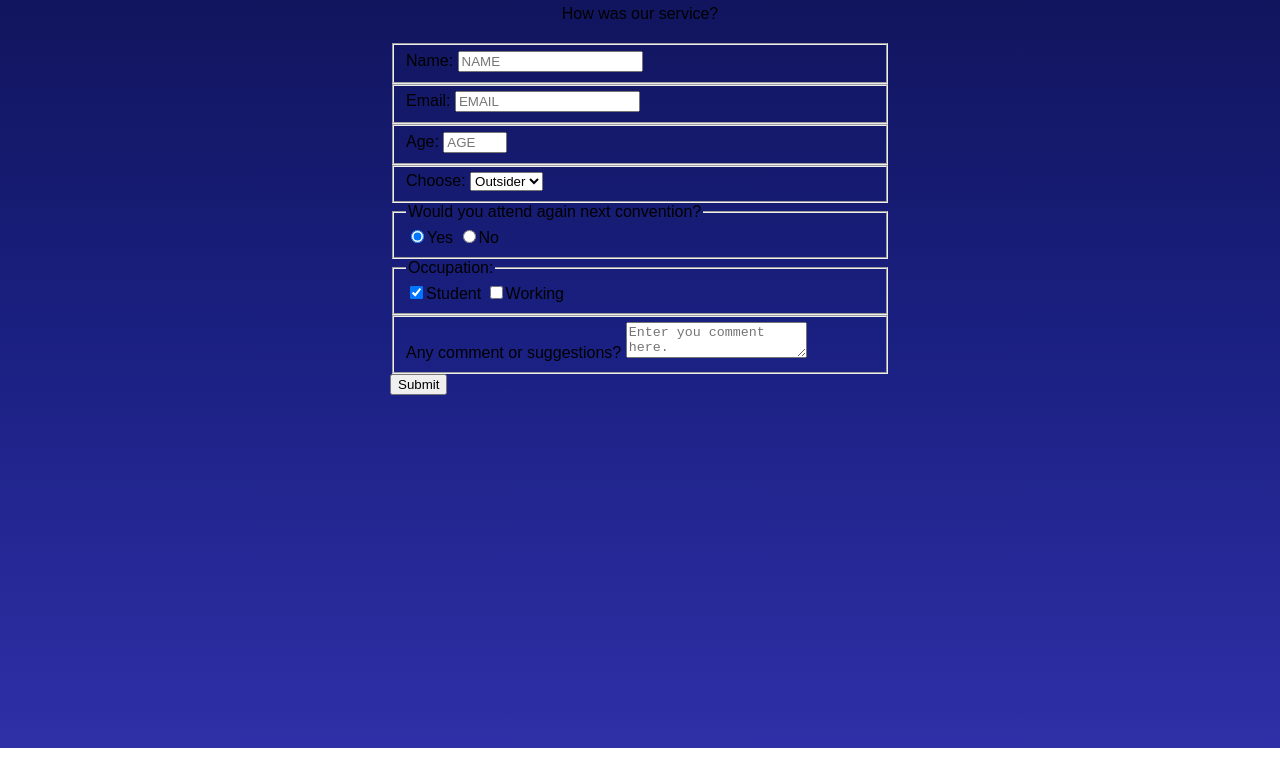
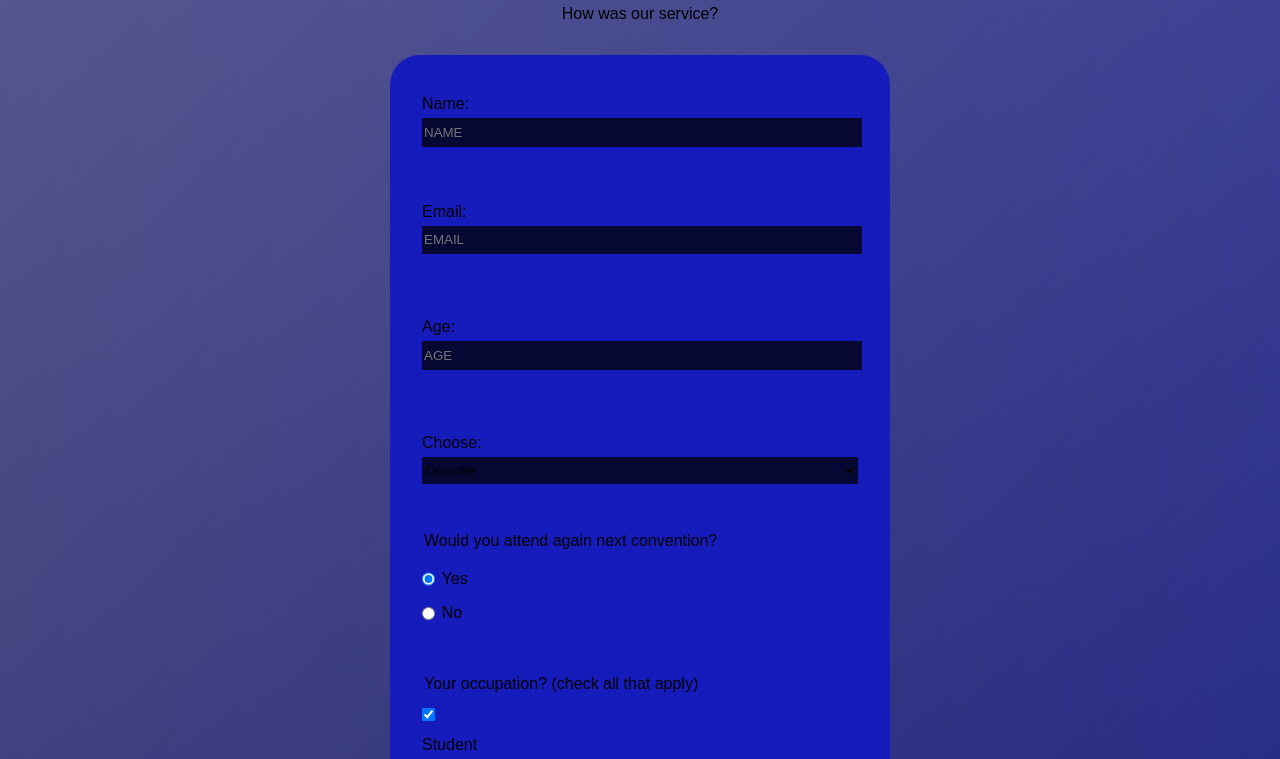
Before and after one commit to 0asisCat/survey-form-fcc, a plain HTML site: page index.html in a window 1280 px wide. Shown: the part 68-827 px from the top of the page. Drawn offline with Linux system fonts and the light colour scheme.

Commit message:
submit margin

```diff
--- a/index.html
+++ b/index.html
@@ -29,13 +29,13 @@
       </fieldset>
       <fieldset>
         <legend>Would you attend again next convention?</legend>
-            <label><input type="radio" name="radio" value="yes" checked>Yes</label>
-            <label><input type="radio" name="radio" value="No">No</label>
+            <label><input type="radio" name="radio" value="yes" class="inline" checked>Yes</label>
+            <label><input type="radio" name="radio" value="No" class="inline">No</label>
       </fieldset>
       <fieldset>
-        <legend>Occupation:</legend>
-          <input type="checkbox" value="Student" name="occupation" checked><label>Student</label>
-          <input type="checkbox" value="Working" name="occupation" ><label>Working</label>
+        <legend>Your occupation? (check all that apply)</legend>
+          <input type="checkbox" value="Student" name="occupation" class="inline" checked><label>Student</label>
+          <input type="checkbox" value="Working" name="occupation" class="inline"><label>Working</label>
       </fieldset>
       <fieldset>
         <label>Any comment or suggestions?
--- a/styles.css
+++ b/styles.css
@@ -1,5 +1,19 @@
-body{width:100%;height:100vh;margin:0;background-color:#1a2081;font-family: Ggsans, sans-serif;font-size: 16px;font-weight:400;background: linear-gradient(hsl(237, 70%, 20%),hsl(236.5, 66.5%, 30.4%), hsl(240, 56%, 42%));}
+body{width:100%;height:120vh;margin:0;background-color:#1a2081;font-family: Ggsans, sans-serif;font-size: 16px;font-weight:400;background-image: linear-gradient(135deg, rgba(255, 255, 255, .3), rgba(255, 255, 255, .05)), linear-gradient(261deg, #1a2081, #0e0e5c);}
 
 h1, p{text-align: center;margin:0.5em auto 20px;}
 
 form{width:70vw;max-width:500px;min-width:300px;margin:0 auto;padding-bottom:2em;}
+
+#survey-form{background-color:#161CBB;border-radius:30px;padding-bottom:2em;}
+
+fieldset{border:none;padding:0.5rem 0;margin:2em;}
+
+fieldset:first-of-type{padding:2em 0 0 0;}
+
+label{display:block;margin: 0.5em 0;}
+
+input, textarea, select{margin:5px 0 0 0;width:100%;min-height:2em;background-color:#070733;border:#070733;}
+
+.inline{display:inline;width:unset;margin:0 0.5em 0 0;vertical-align:middle;}
+
+input[type="submit"]{margin-bottom: 5em;}
```
